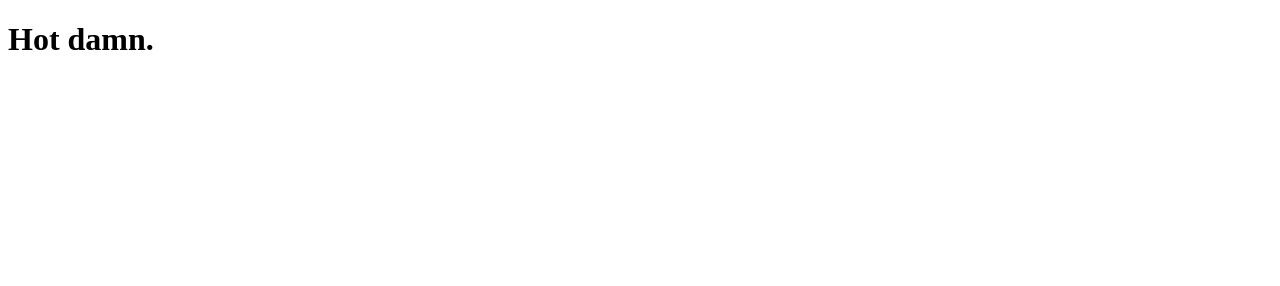
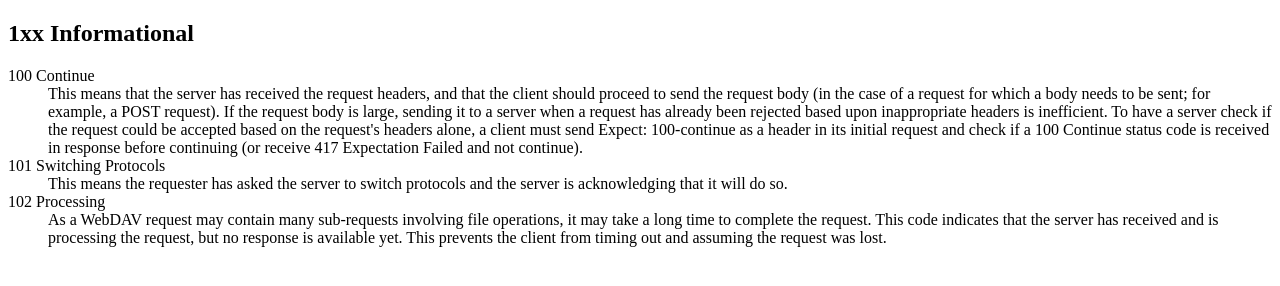
Before and after one commit to jkjd/httpstatus, a plain HTML site: page index.html in a window 1280 px wide. Drawn offline with Linux system fonts and the light colour scheme.

Commit message:
Formatting

```diff
--- a/index.html
+++ b/index.html
@@ -6,6 +6,21 @@
 <link href="style.css" rel="stylesheet" type="text/css">
 </head>
 <body>
-  <h1>Hot damn.</h1>
+  <section>
+    <h1>1xx Informational</h1>
+    <dl>
+      <dt>100 Continue</dt>
+      <dd>
+        This means that the server has received the request headers, and that the client should proceed to send the request body (in the case of a request for which a body needs to be sent; for example, a POST request). If the request body is large, sending it to a server when a request has already been rejected based upon inappropriate headers is inefficient. To have a server check if the request could be accepted based on the request's headers alone, a client must send Expect: 100-continue as a header in its initial request and check if a 100 Continue status code is received in response before continuing (or receive 417 Expectation Failed and not continue).
+      </dd>
+      <dt>101 Switching Protocols</dt>
+      <dd>
+        This means the requester has asked the server to switch protocols and the server is acknowledging that it will do so.
+      </dd>
+      <dt>102 Processing</dt>
+      <dd>
+        As a WebDAV request may contain many sub-requests involving file operations, it may take a long time to complete the request. This code indicates that the server has received and is processing the request, but no response is available yet. This prevents the client from timing out and assuming the request was lost.
+      </dd>
+    </dl>
 </body>
 </html>
```
